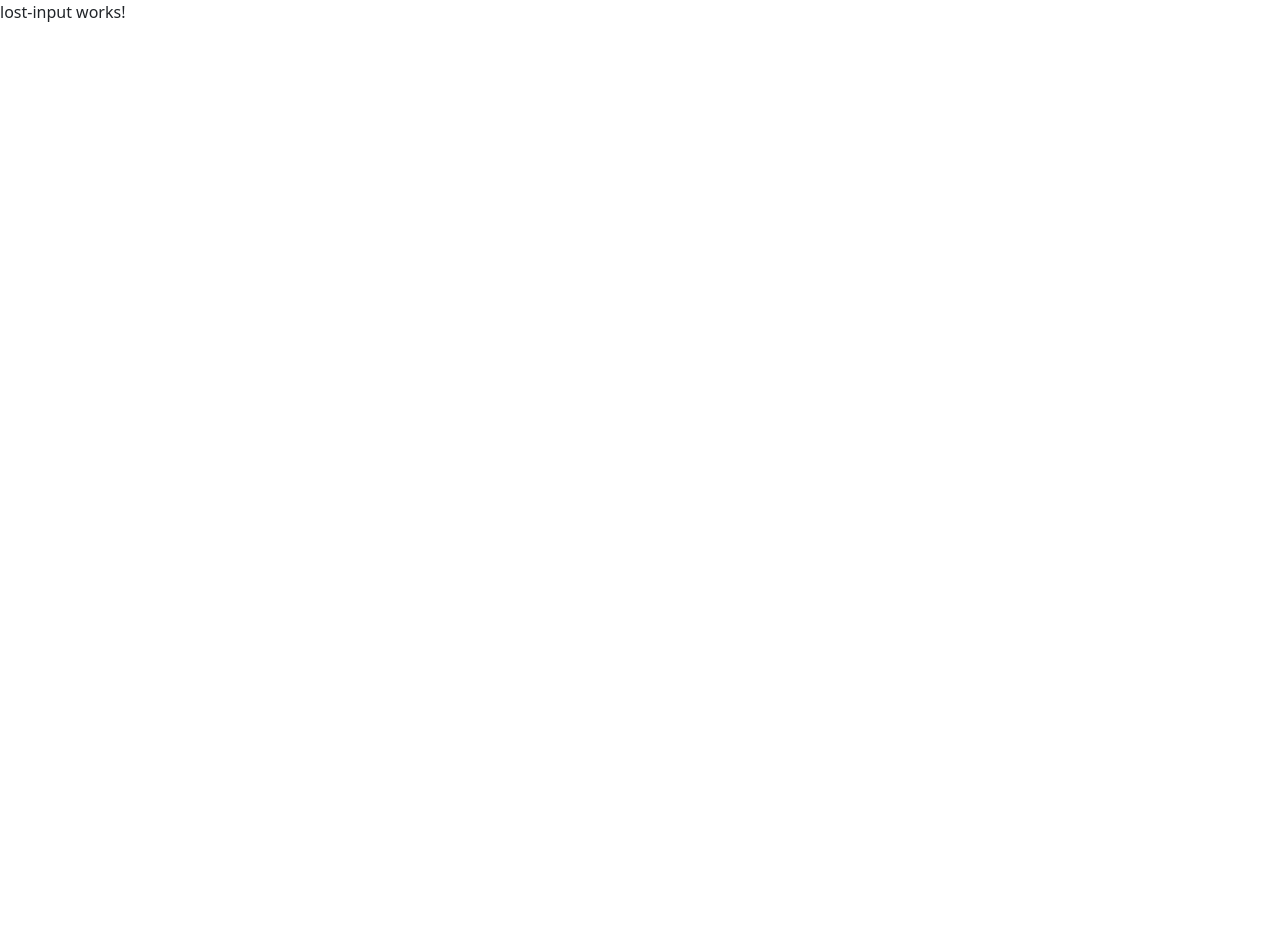
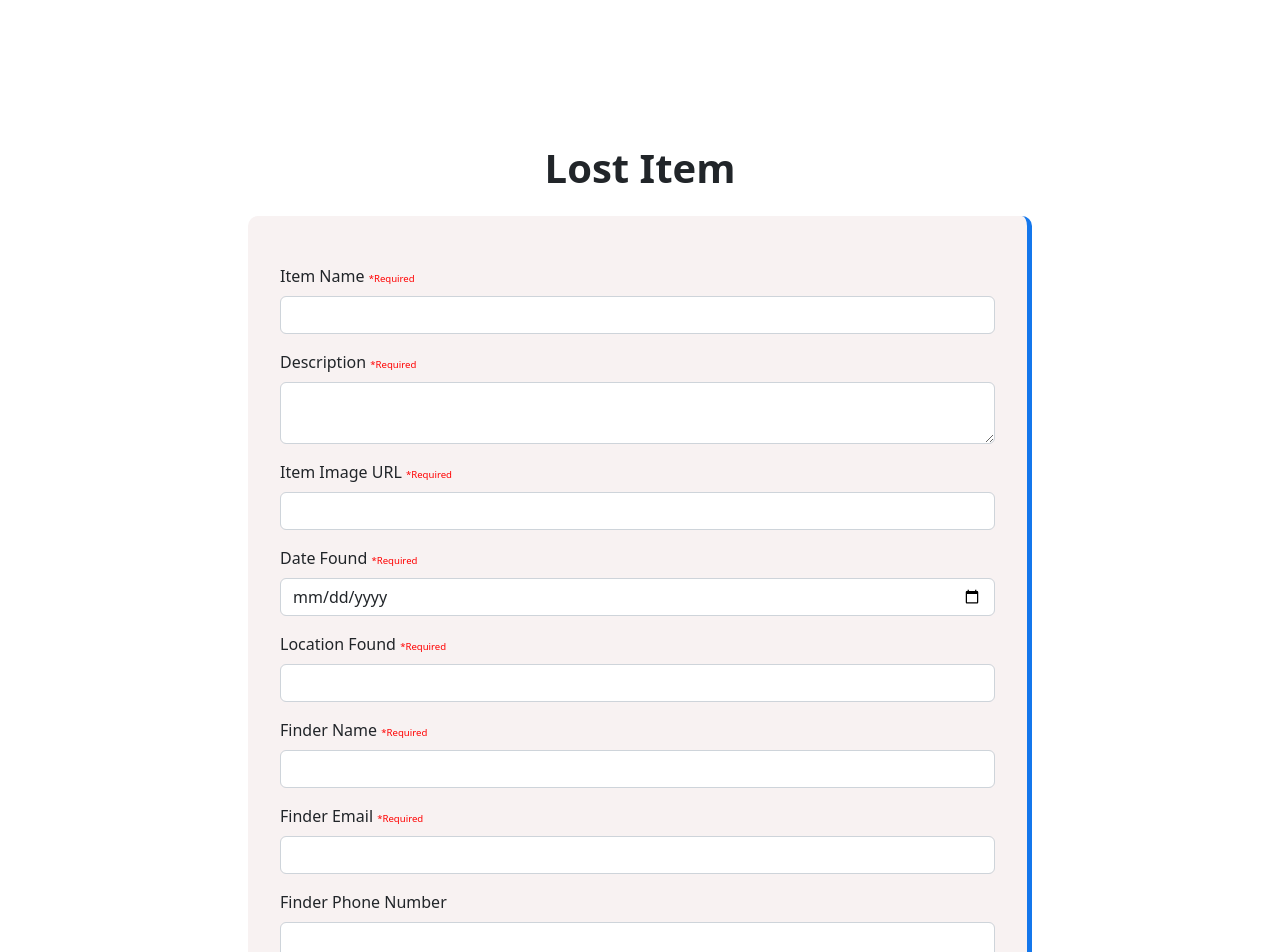
Before and after one commit to yamamoto-yuka/team-lostAndFound, an Angular app: page /lostInput in a window 1280 px wide. Shown: the top 952 px of the page. Before the commit the page ends 800 px from the top, so only its background shows below. Built offline with nearby package versions, Linux system fonts and the light colour scheme.

Commit message:
Created an inpiut form

```diff
--- a/src/app/app.module.ts
+++ b/src/app/app.module.ts
@@ -1,6 +1,7 @@
 import { NgModule } from '@angular/core';
 import { BrowserModule } from '@angular/platform-browser';
 import {HttpClientModule} from '@angular/common/http';
+import { FormsModule } from '@angular/forms';
 
 import { AppRoutingModule } from './app-routing.module';
 import { AppComponent } from './app.component';
@@ -23,6 +24,7 @@ import { FoundInputComponent } from './found-input/found-input.component';
     BrowserModule,
     AppRoutingModule,
     HttpClientModule,
+    FormsModule
   ],
   providers: [],
   bootstrap: [AppComponent]
--- a/src/app/home/home.component.html
+++ b/src/app/home/home.component.html
@@ -5,7 +5,7 @@
 <div class="mainContainer">
 
   <div class="buttonRow">
-    <a href="#"><button class="btn btn-primary submitButton">SUBMIT AN ITEM</button></a>
+    <a href="/lostInput"><button class="btn btn-primary submitButton">SUBMIT AN ITEM</button></a>
   </div>
 
   <h1 class="heading">Listings</h1>
--- a/src/app/lost-input/lost-input.component.html
+++ b/src/app/lost-input/lost-input.component.html
@@ -1 +1,198 @@
-<p>lost-input works!</p>
+<div class="post-wrap wrap mt-5">
+  <h1>Lost Item</h1>
+  <div class="container">
+    <div class="contact-desc"></div>
+    <form
+      #form="ngForm"
+      (ngSubmit)="
+        submit(
+          itemName_,
+          description_,
+          image_,
+          date_,
+          location_,
+          name_,
+          email_,
+          phoneNumber_
+        )
+      "
+    >
+
+      <!-- Item Name -->
+      <div class="mb-3">
+        <label for="itemName" class="form-label">Item Name <span class="required-label">*Required</span></label>
+        <input
+          name="itemName"
+          #itemName_="ngModel"
+          [(ngModel)]="itemName"
+          id="itemName"
+          type="text"
+          class="form-control"
+          required
+          minlength="1"
+        />
+      </div>
+      <div
+        class="alert alert-danger"
+        role="alert"
+        *ngIf="itemName_.touched && itemName_.invalid"
+      >
+        Please enter item name.
+      </div>
+
+      <!-- Desc -->
+      <div class="mb-3">
+        <label for="description" class="form-label">Description <span class="required-label">*Required</span></label>
+        <textarea
+          name="description"
+          #description_="ngModel"
+          [(ngModel)]="description"
+          id="name"
+          type="text"
+          class="form-control"
+          required
+          minlength="1"
+        ></textarea>
+      </div>
+      <div
+        class="alert alert-danger"
+        role="alert"
+        *ngIf="description_.touched && description_.invalid"
+      >
+        Please enter
+      </div>
+
+      <!-- Image -->
+      <div class="mb-3">
+        <label for="iamge" class="form-label">Item Image URL <span class="required-label">*Required</span></label>
+        <input
+          name="image"
+          #image_="ngModel"
+          [(ngModel)]="image"
+          id="iamge"
+          type="text"
+          class="form-control"
+          required
+          minlength="1"
+        />
+      </div>
+      <div
+        class="alert alert-danger"
+        role="alert"
+        *ngIf="image_.touched && image_.invalid"
+      >
+        Please enter
+      </div>
+
+      <!-- Date -->
+      <div class="mb-3">
+        <label for="date" class="form-label">Date Found <span class="required-label">*Required</span></label>
+        <input
+          name="date"
+          #date_="ngModel"
+          [(ngModel)]="date"
+          id="date"
+          type="date"
+          class="form-control"
+          required
+        />
+      </div>
+      <div
+        class="alert alert-danger"
+        role="alert"
+        *ngIf="date_.touched && date_.invalid"
+      >
+        Please enter
+      </div>
+
+      <!-- Location -->
+      <div class="mb-3">
+        <label for="location" class="form-label">Location Found <span class="required-label">*Required</span></label>
+        <input
+          name="location"
+          #location_="ngModel"
+          [(ngModel)]="location"
+          id="location"
+          type="text"
+          class="form-control"
+          required
+          minlength="1"
+        />
+      </div>
+      <div
+        class="alert alert-danger"
+        role="alert"
+        *ngIf="location_.touched && location_.invalid"
+      >
+        Please enter
+      </div>
+
+      <!-- Name -->
+      <div class="mb-3">
+        <label for="name" class="form-label">Finder Name <span class="required-label">*Required</span></label>
+        <input
+          name="name"
+          #name_="ngModel"
+          [(ngModel)]="name"
+          id="name"
+          type="text"
+          class="form-control"
+          required
+          minlength="1"
+        />
+      </div>
+      <div
+        class="alert alert-danger"
+        role="alert"
+        *ngIf="name_.touched && name_.invalid"
+      >
+        Please enter
+      </div>
+
+      <!-- Email-->
+      <div class="mb-3">
+        <label for="email" class="form-label">Finder Email <span class="required-label">*Required</span></label>
+        <input
+          name="email"
+          #email_="ngModel"
+          [(ngModel)]="email"
+          id="email"
+          type="text"
+          class="form-control"
+          required
+          minlength="1"
+          pattern="^[^s@]+@[^s@]+.[^s@]{2,}$"
+        />
+      </div>
+      <div
+        class="alert alert-danger"
+        role="alert"
+        *ngIf="email_.touched && email_.invalid"
+      >
+        Please enter
+      </div>
+
+      <!-- Phone Number-->
+      <div class="mb-3">
+        <label for="phoneNumber" class="form-label">Finder Phone Number </label>
+        <input
+          name="phoneNumber"
+          #phoneNumber_="ngModel"
+          [(ngModel)]="phoneNumber"
+          id="phoneNumber"
+          type="tel"
+          class="form-control"
+        />
+      </div>
+
+      <div class="wrap">
+        <button type="submit" class="btn btn-primary" [disabled]="form.invalid">
+          SUBMIT
+        </button>  |  <a routerLink="/">Back to Home</a>
+        <div class="mt-3" [hidden]="formMessageHidden">
+          Success!
+        </div>
+      </div>
+    </form>
+  </div>
+</div>
--- a/src/app/lost-input/lost-input.component.scss
+++ b/src/app/lost-input/lost-input.component.scss
@@ -0,0 +1,38 @@
+.wrap {
+  display: flex;
+  justify-content: center;
+  align-items: center;
+}
+
+.post-wrap {
+  padding: 3rem 0;
+  flex-direction: column;
+}
+
+h1 {
+  padding-bottom: 1rem;
+  font-weight: bold;
+}
+
+.container {
+  width: 80%;
+  padding: 3rem 2rem;
+  border-bottom: 10px solid #1477EC;
+  border-right: 5px solid #1477EC;
+  border-radius: 10px;
+  background-color: #F8F2F2;
+}
+
+.required-label {
+  font-size: 0.6rem;
+  color: red;
+}
+
+@media screen and (min-width: 768px) {
+  .post-wrap {
+    padding: 6rem 5rem;
+  }
+  .container {
+    width: 70%;
+  }
+}
--- a/src/app/lost-input/lost-input.component.ts
+++ b/src/app/lost-input/lost-input.component.ts
@@ -1,4 +1,5 @@
 import { Component, OnInit } from '@angular/core';
+import { CommonService } from '../services/common.service';
 
 @Component({
   selector: 'app-lost-input',
@@ -6,8 +7,23 @@ import { Component, OnInit } from '@angular/core';
   styleUrls: ['./lost-input.component.scss']
 })
 export class LostInputComponent implements OnInit {
+  itemName='';
+  description ='';
+  image='';
+  date='';
+  location='';
+  name='';
+  email='';
+  phoneNumber='';
+  formMessageHidden = true;
+  constructor(private cs:CommonService) { }
 
-  constructor() { }
+  submit(itemName:any, location:any, email:any, phoneNumber:any,  description:any,  image:any, date:any,  name:any){
+    this.cs.addPost( this.itemName, this.location, this.email, this.phoneNumber, this.description,this.image, this.date, this.name).subscribe(data =>{
+      this.formMessageHidden = false;
+      console.log(data);
+    })
+  }
 
   ngOnInit(): void {
   }
--- a/src/app/services/common.service.ts
+++ b/src/app/services/common.service.ts
@@ -37,13 +37,31 @@ return this.http.put(this.projectsurl + '/' + id, closeBody);
 }
 
 
-
-
-
-
-
-
 // add posts
+addPost(
+  itemName: string,
+  location: string,
+  email: string,
+  phoneNumber: string,
+  description: string,
+  imageURL: string,
+  date: string,
+  name: string
+) {
+  let data = {
+    data: {
+      Title:itemName,
+      Location:location,
+      Email:email,
+      Phonenumber:phoneNumber,
+      Description: description,
+      Image:imageURL,
+      Date_found:date,
+      Claim_name: name
+    },
+  };
+  return this.http.post<LostItem>(this.projectsurl, data);
+}
 
 // addPost(albumId_fromC:number, title_fromC:string, url_fromC:string){
 
```
